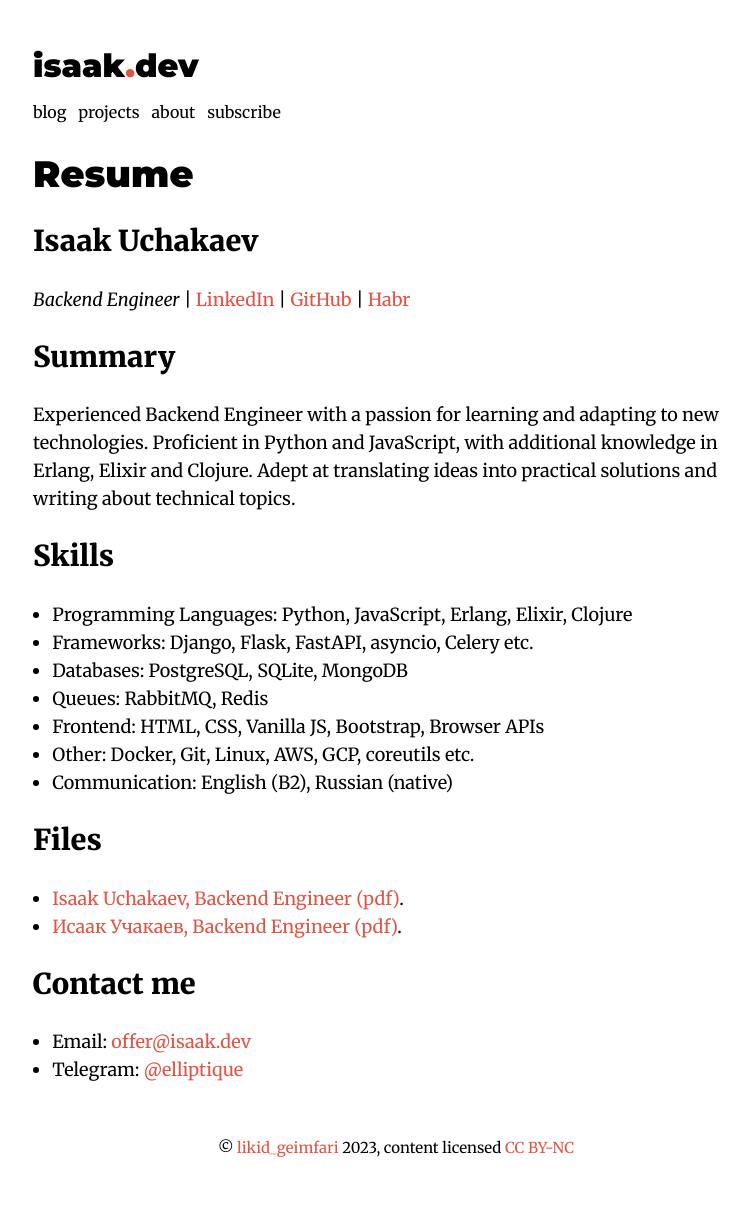
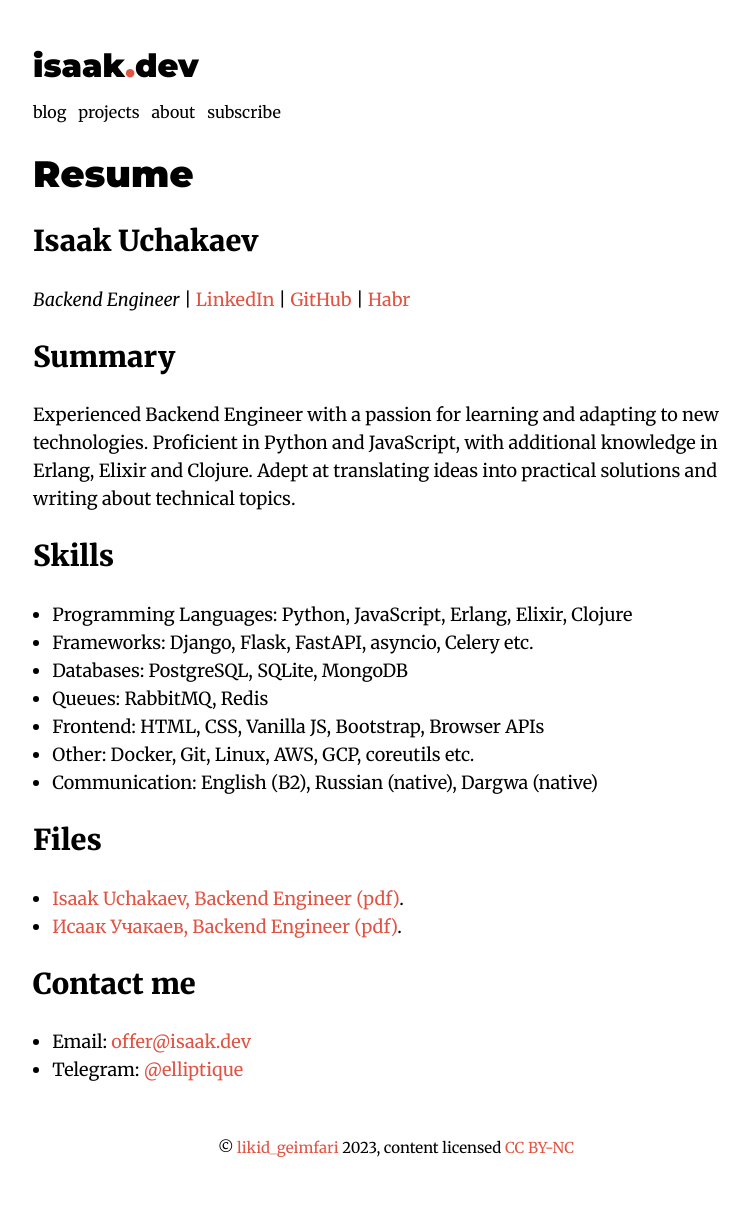
Before and after one commit to lk-geimfari/lk-geimfari.github.io, a Jekyll site: the page built from _pages/resume.md, in a window 1280 px wide. Shown: the whole page, without its empty margins (244-994 px from the left). Built offline with Jekyll 4.4.1, drawn with Linux system fonts in a browser that asks for light colours; nearby versions of some CDN libraries.

Commit message:
Fix resume

```diff
--- a/_pages/resume.md
+++ b/_pages/resume.md
@@ -21,7 +21,7 @@ and writing about technical topics.
 - Queues: RabbitMQ, Redis
 - Frontend: HTML, CSS, Vanilla JS, Bootstrap, Browser APIs
 - Other: Docker, Git, Linux, AWS, GCP, coreutils etc.
-- Communication: English (B2), Russian (native)
+- Communication: English (B2), Russian (native), Dargwa (native)
 
 ## Files
 
```
